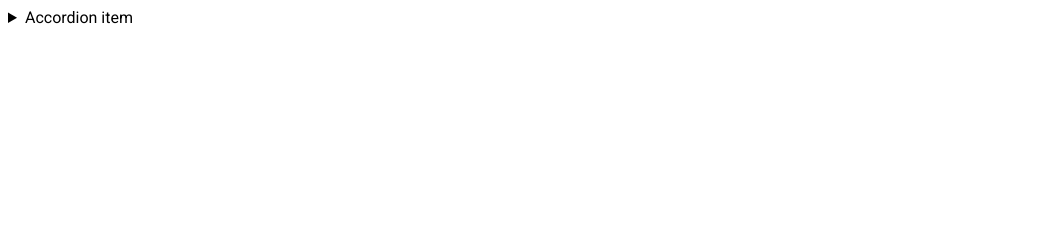
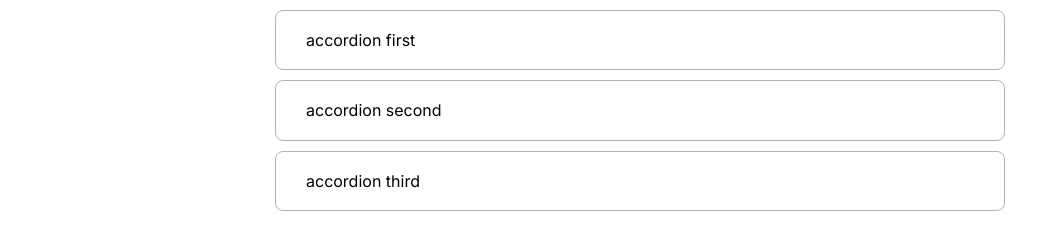
Before and after one commit to klyukinaxen/htmlcss-20220616_xenia-klyukina, a website: page 03-lection1/02-accordion/index.html in a window 1280 px wide. Shown: the whole page, without its empty margins (0-1060 px from the left). Drawn offline with nearby package versions, Linux system fonts and the light colour scheme.

Commit message:
add solution for task 3 - accordion

```diff
--- a/03-lection1/02-accordion/accordion.css
+++ b/03-lection1/02-accordion/accordion.css
@@ -1 +1,53 @@
 /* Стилизация аккордеона */
+@import url('https://fonts.googleapis.com/css2?family=Inter:wght@200;400;600&display=swap');
+
+* {
+    font-family: Inter, sans-serif;
+}
+
+.main {
+    margin: auto;
+    width: fit-content;
+}
+
+.accordion {
+    margin-top: 10px;
+}
+
+.accordion__details {
+    width: 730px;
+    font-size: 16px;
+    box-sizing: border-box;
+
+    cursor: default;
+
+    border: 1px solid var(--grey-border);
+    border-radius: 8px;
+
+    padding: 20px 0 20px 30px;
+}
+
+.accordion__summary {
+    font-weight: 400;
+}
+
+.accordion .accordion__summary {
+    list-style: none;
+}
+
+.accordion__text {
+    margin: 16px 20px;
+    font-weight: 200;
+}
+
+.accordion__details.first[open] {
+    background-color: var(--grey-1);
+}
+
+.accordion__details.second[open] {
+    background-color: rgba(89, 138, 113, 0.37);
+}
+
+.accordion__details.third[open] {
+    background-color: rgba(207, 214, 111, 0.37);
+}
--- a/03-lection1/02-accordion/index.html
+++ b/03-lection1/02-accordion/index.html
@@ -2,17 +2,29 @@
 <!-- Страница с аккордеоном -->
 <html lang="ru">
     <head>
-        <link rel="stylesheet" href="../../assets/css/main.css">
-        <link rel="stylesheet" href="./accordion.css">
+        <link rel="stylesheet" href="../../assets/css/main.css" />
+        <link rel="stylesheet" href="./accordion.css" />
     </head>
     <body>
-        <details>
-            <summary>
-                Accordion item
-            </summary>
-            <p>
-                Hidden content
-            </p>
-        </details>
+        <main class="main">
+            <div class="accordion">
+                <details class="accordion__details first">
+                    <summary class="accordion__summary">accordion first</summary>
+                    <p class="accordion__text"> Lorem ipsum dolor sit amet consectetur adipisicing elit. Beatae, quos voluptate? Sit adipisci ipsum sequi ullam dicta velit fugit numquam quis, quaerat, sed nemo eius ab aut recusandae ad modi. </p>
+                </details>
+            </div>
+            <div class="accordion">
+                <details class="accordion__details second">
+                    <summary class="accordion__summary">accordion second</summary>
+                    <p class="accordion__text">don't forget to smile</p>
+                </details>
+            </div>
+            <div class="accordion">
+                <details class="accordion__details third">
+                    <summary class="accordion__summary">accordion third</summary>
+                    <p class="accordion__text">and have a good day :)</p>
+                </details>
+            </div>
+        </main>
     </body>
 </html>
--- a/assets/css/main.css
+++ b/assets/css/main.css
@@ -1,3 +1,4 @@
+@import '../../node_modules/normalize.css/normalize.css';
 @import '../fonts/fonts.css';
 
 :root {
```
